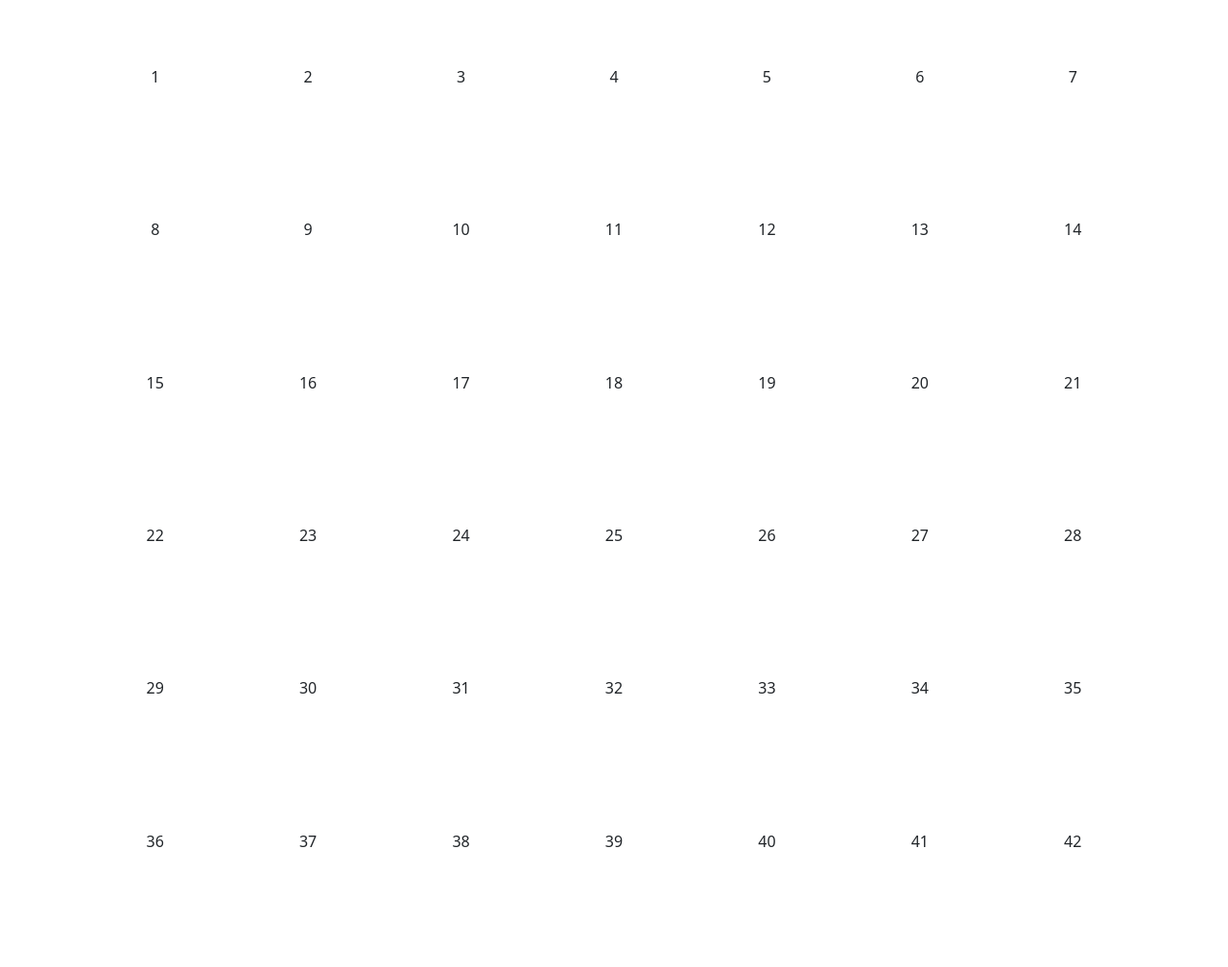
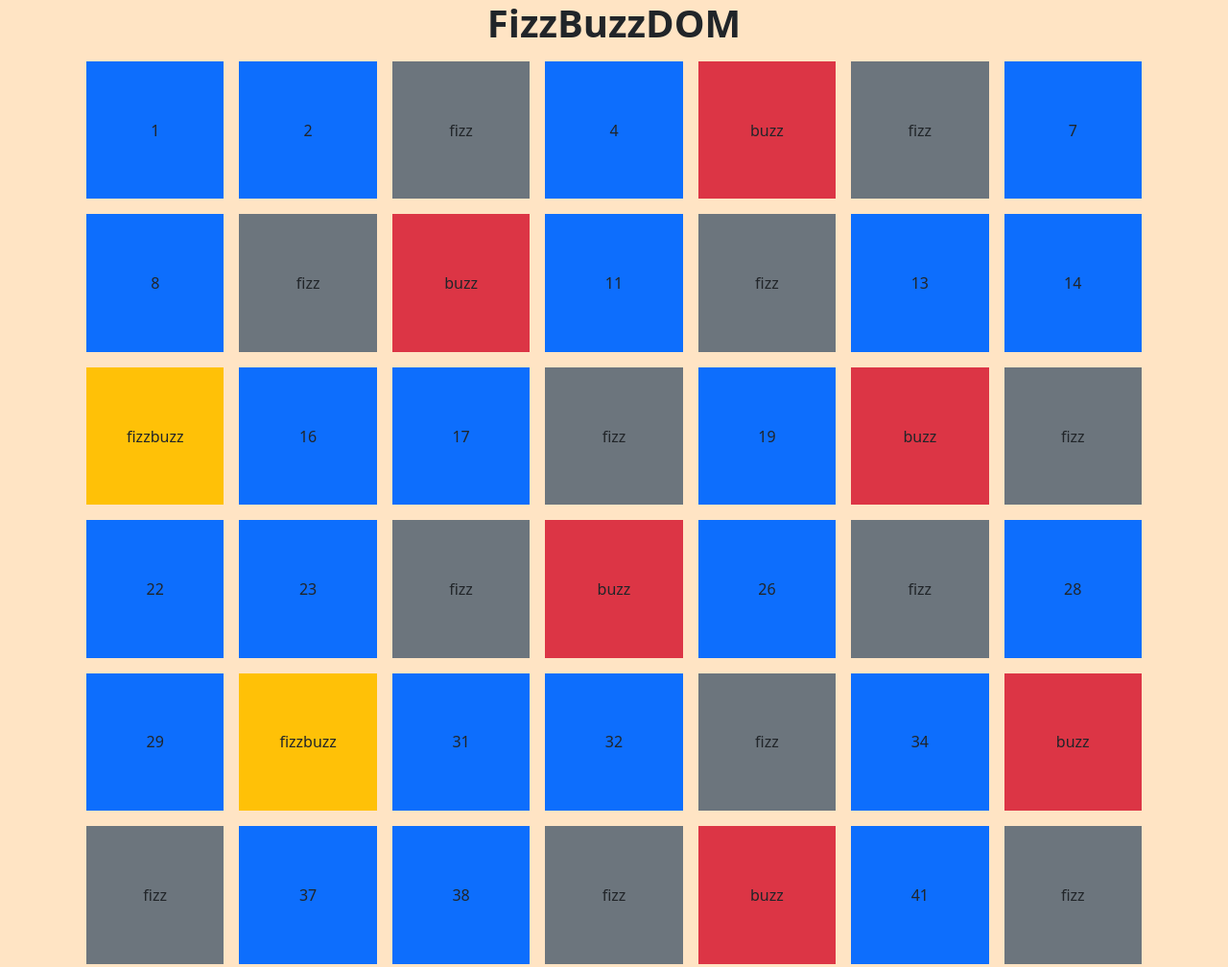
Before and after one commit to AndreaParrini/js-fizzbuzz, a plain HTML site: page index.html in a window 1280 px wide. Shown: the top 1008 px of the page at 96% size. Drawn offline with nearby package versions, Linux system fonts and the light colour scheme.

Commit message:
add div with for
create iteration to create a div
whit if applicate different style

```diff
--- a/css/style.css
+++ b/css/style.css
@@ -1,8 +1,12 @@
 .square{
-    width: calc((100% / 7) - 2rem);
+    width: calc((100% / 7) - 1rem);
     aspect-ratio: 1;
-    margin: 1rem;
+    margin: 0.5rem;
     display: flex;
     justify-content: center;
     align-items: center;
 }
+
+body{
+    background-color: bisque;
+}
--- a/index.html
+++ b/index.html
@@ -3,12 +3,14 @@
 <head>
     <meta charset="UTF-8">
     <meta name="viewport" content="width=device-width, initial-scale=1.0">
-    <title>Document</title>
+    <title>FizzBuzzDOM</title>
+    <link href="https://cdn.jsdelivr.net/npm/bootstrap@5.3.2/dist/css/bootstrap.min.css" rel="stylesheet" integrity="sha384-T3c6CoIi6uLrA9TneNEoa7RxnatzjcDSCmG1MXxSR1GAsXEV/Dwwykc2MPK8M2HN" crossorigin="anonymous">
     <link rel="stylesheet" href="./css/style.css">
-    <link href="https://cdn.jsdelivr.net/npm/bootstrap@5.3.2/dist/css/bootstrap.min.css" rel="stylesheet" integrity="sha384-T3c6CoIi6uLrA9TneNEoa7RxnatzjcDSCmG1MXxSR1GAsXEV/Dwwykc2MPK8M2HN" crossorigin="anonymous">
+
 </head>
 <body>
 
+    <h1 class="text-center fw-bolder fs-1"> FizzBuzzDOM </h1>
     <div class="container d-flex flex-wrap">
 
     </div>
--- a/script/script.js
+++ b/script/script.js
@@ -1,9 +1,35 @@
 const containerElement = document.querySelector('.container');
 
-console.log(containerElement);
+for (let i = 1; i <= 100; i++) {
 
-for( let i = 1; i <=100 ; i++){
-    const squareMarkup = `<div class="square"> ${i} </div>`;
-    console.log(squareMarkup);
-    containerElement.insertAdjacentHTML("beforeend", squareMarkup );
+    /* prova creazione div con append
+    const divElement = document.createElement('div');
+    document.querySelector('div').classList.add('bg-primary');
+    document.querySelector('div').classList.add('square');
+    divElement.append(i);
+    containerElement.append(divElement);  */
+
+    if (i % 3 == 0 & i % 5 == 0) {
+
+        const squareMarkup = `<div class="square bg-warning"> fizzbuzz </div>`;
+        containerElement.insertAdjacentHTML("beforeend", squareMarkup);
+
+    } else if (i % 5 == 0) {
+
+        const squareMarkup = `<div class="square bg-danger"> buzz </div>`;
+        containerElement.insertAdjacentHTML("beforeend", squareMarkup);
+
+    } else if (i % 3 == 0) {
+
+        const squareMarkup = `<div class="square bg-secondary"> fizz </div>`;
+        containerElement.insertAdjacentHTML("beforeend", squareMarkup);
+
+    } else {
+
+        const squareMarkup = `<div class="square bg-primary"> ${i} </div>`;
+        containerElement.insertAdjacentHTML("beforeend", squareMarkup);
+
+    }
+
+
 }
```
